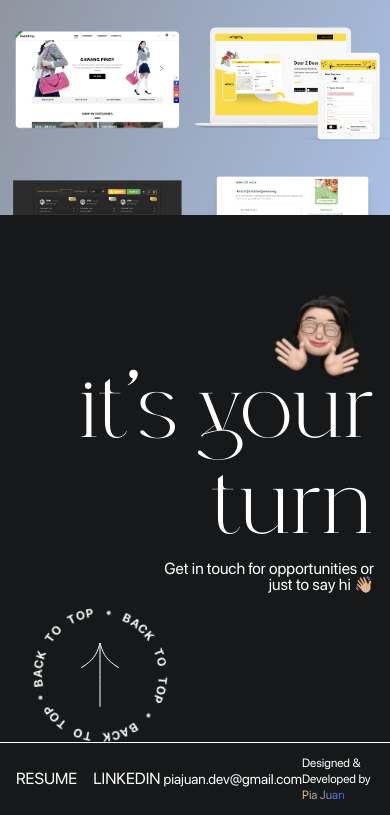
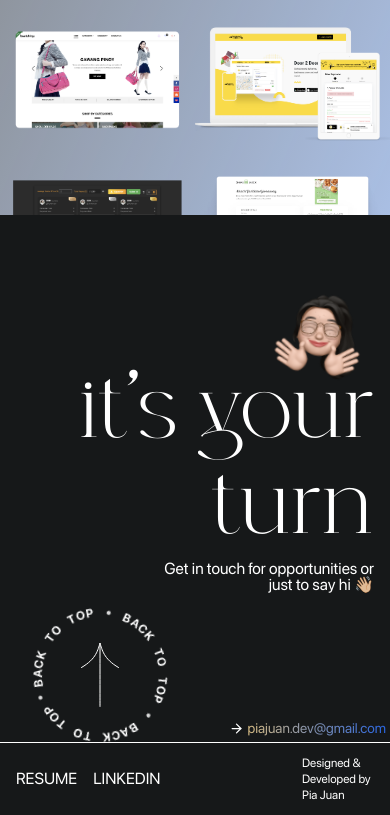
Before and after one commit to piajuan/piajuan-portfolio, a React (Vite) app: page / in a window 390 px wide. Shown: the part 2595-3410 px from the top of the page. Built offline with nearby package versions, Linux system fonts and the light colour scheme.

Commit message:
added email on footer

```diff
--- a/src/components/Footer.jsx
+++ b/src/components/Footer.jsx
@@ -16,6 +16,8 @@ const Footer = () => {
           <img src={hiMemoji} alt="say hi!" className='absolute top-[-70%] right-[-20%] md:top-[-110%] md:right-[-24%] rotate-[8deg] scale-[0.4] transition-all ease-in-out duration-500 md:group-hover:scale-75 group-hover:opacity-100 group-hover:rotate-[18deg]' />
         </div>
 
+        <a href="mailto:piajuan.dev@gmail.com" target="_top" className='absolute bottom-1 right-1 text-gradient flex items-center gap-1 text-sm dark:text-white md:invisible'> <ArrowRight size={15} />  piajuan.dev@gmail.com</a>
+
       </div>
       <div className='grow-0 py-3 border-white border-t'>
         <div className="container mx-auto flex justify-between items-center">
@@ -23,8 +25,8 @@ const Footer = () => {
             <li><a href="" className='uppercase dark:text-white'>Resume</a></li>
             <li><a href="https://www.linkedin.com/in/sophiajuan/" target='_blank' className='uppercase dark:text-white'>LinkedIn</a></li>
           </ul>
-          <a href="mailto:piajuan.dev@gmail.com" target="_top" className='group hyperlink flex items-center gap-1 text-sm [&>*]:transition-all [&>*]:ease-in-out [&>*]:duration-200 dark:text-white'> <ArrowRight className='transition-all ease-in-out duration-300 -ml-4 opacity-0 group-hover:ml-0 group-hover:opacity-100' size={15} />  piajuan.dev@gmail.com</a>
-          <p className='text-xs md:text-sm dark:text-white'>Designed & Developed by <a href="" className='text-gradient'>Pia Juan</a> </p>
+          <a href="mailto:piajuan.dev@gmail.com" target="_top" className='group hyperlink flex items-center gap-1 text-sm [&>*]:transition-all [&>*]:ease-in-out [&>*]:duration-200 dark:text-white invisible md:visible'> <ArrowRight className='transition-all ease-in-out duration-300 -ml-4 opacity-0 group-hover:ml-0 group-hover:opacity-100' size={15} />  piajuan.dev@gmail.com</a>
+          <p className='text-xs md:text-sm dark:text-white'>Designed & Developed by <a href="" className='md:text-gradient'>Pia Juan</a> </p>
         </div>
       </div>
    </footer>
```
